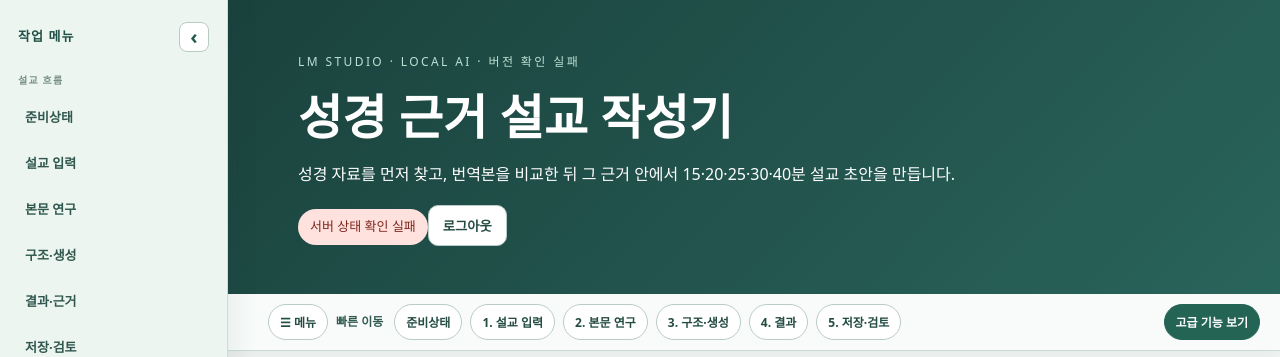
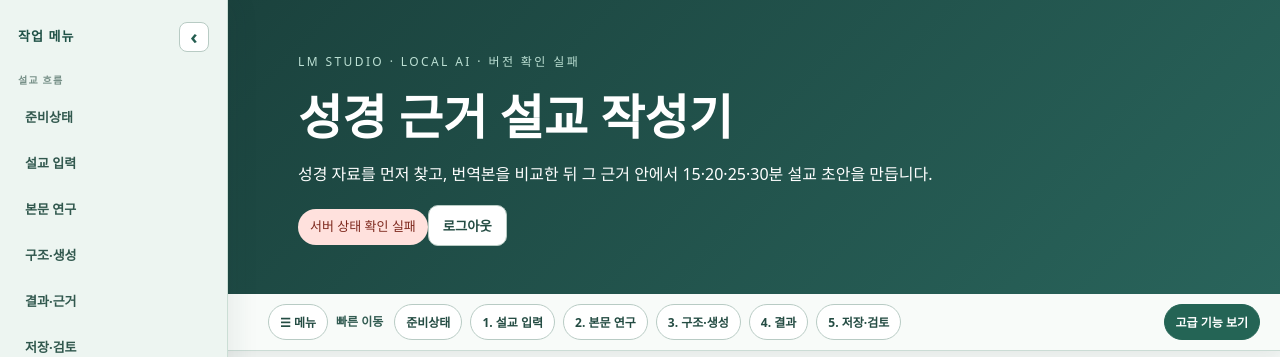
Before and after one commit to allcleancenter2024-gif/sermon-lmstudio-v1_6, a Python web app: template templates/index.html in a window 1280 px wide. Shown: the top 357 px of the page. Run offline with Jinja, Linux system fonts and the light colour scheme; the template is opened without the code that fills it, so the values that code supplies are empty; some web fonts are replaced.

Commit message:
Remove 40-minute sermon option

```diff
--- a/app/constants.py
+++ b/app/constants.py
@@ -7,7 +7,7 @@ configuration and provider modules without creating a dependency on app.core.
 import re
 
 
-SUPPORTED_SERMON_MINUTES = (15, 20, 25, 30, 40)
+SUPPORTED_SERMON_MINUTES = (15, 20, 25, 30)
 DEFAULT_SERMON_MINUTES = 15
 DEFAULT_LMSTUDIO_URL = "http://127.0.0.1:12345/v1"
 LEGACY_LMSTUDIO_URL = "http://127.0.0.1:1234/v1"
--- a/templates/index.html
+++ b/templates/index.html
@@ -12,7 +12,7 @@
   <header>
     <p class="eyebrow">LM STUDIO · LOCAL AI · <span id="runtimeVersion">V40 확인 중</span></p>
     <h1>성경 근거 설교 작성기</h1>
-    <p>성경 자료를 먼저 찾고, 번역본을 비교한 뒤 그 근거 안에서 15·20·25·30·40분 설교 초안을 만듭니다.</p>
+    <p>성경 자료를 먼저 찾고, 번역본을 비교한 뒤 그 근거 안에서 15·20·25·30분 설교 초안을 만듭니다.</p>
     <div class="header-actions"><div id="status" class="status checking">LM Studio 연결 확인 중…</div><button id="logoutButton" type="button">로그아웃</button></div>
   </header>
   <aside id="sideMenu" class="side-menu" aria-label="주요 메뉴"><div class="side-menu-head"><strong>작업 메뉴</strong><button id="toggleSideMenu" type="button" aria-expanded="true" aria-controls="sideMenu" title="좌측 메뉴 접기">‹</button></div><div class="side-menu-body"><span class="side-menu-label">설교 흐름</span><button type="button" data-jump="firstRunPanel">준비상태</button><button type="button" data-jump="requestPanel">설교 입력</button><button type="button" data-jump="researchPanel">본문 연구</button><button type="button" data-jump="outlinePanel">구조·생성</button><button type="button" data-jump="resultPanel">결과·근거</button><button type="button" data-jump="savedPanel">저장·검토</button><span class="side-menu-label secondary">관리</span><button type="button" data-jump="operationsPanel">프로젝트·설정</button><button type="button" data-jump="readinessPanel">준비진단</button><button type="button" data-jump="changesPanel">변경사항 안내</button><button type="button" data-jump="workSummaryPanel">작업 종합 대시보드</button></div></aside>
@@ -116,7 +116,7 @@
       <label>세부사항<textarea id="details" rows="5" placeholder="예: 경제적 어려움과 불안 가운데 하나님을 신뢰하는 믿음"></textarea></label>
       <div class="grid">
         <label>중심본문<input id="reference" placeholder="예: 이사야 41:10"></label>
-        <label>설교 시간<select id="minutes"><option value="15" selected>15분</option><option value="20">20분</option><option value="25">25분</option><option value="30">30분</option><option value="40">40분</option></select><small id="minutesHint" class="field-hint">기본 15분 · 서버 설정 확인 중</small></label>
+        <label>설교 시간<select id="minutes"><option value="15" selected>15분</option><option value="20">20분</option><option value="25">25분</option><option value="30">30분</option></select><small id="minutesHint" class="field-hint">기본 15분 · 서버 설정 확인 중</small></label>
         <label>청중<select id="audience"><option>전 연령</option><option>청년</option><option>장년</option><option>노년</option></select></label>
         <label>신학적 전통<select id="tradition"><option>초교파 복음주의</option><option>장로교</option><option>감리교</option><option>침례교</option><option>성결교</option></select></label>
       </div>
@@ -312,7 +312,7 @@
         <div id="preflightSteps" class="preflight-steps"></div>
       </div>
       <button id="generate" class="primary" disabled>검증된 구조로 설교 초안 생성</button>
-      <p class="notice">목회자 검토 전 초안입니다. 15·20·25·30·40분 중 선택한 시간과 등록된 성경 근거를 유지하도록 제한합니다.</p>
+      <p class="notice">목회자 검토 전 초안입니다. 15·20·25·30분 중 선택한 시간과 등록된 성경 근거를 유지하도록 제한합니다.</p>
     </section>
 
     <section id="resultPanel" class="panel full">
```
Also changed, not shown: tests/test_core.py (+4 -2 lines), tests/test_v37_first_run_wizard.py (+1 -1 lines), README.md.
